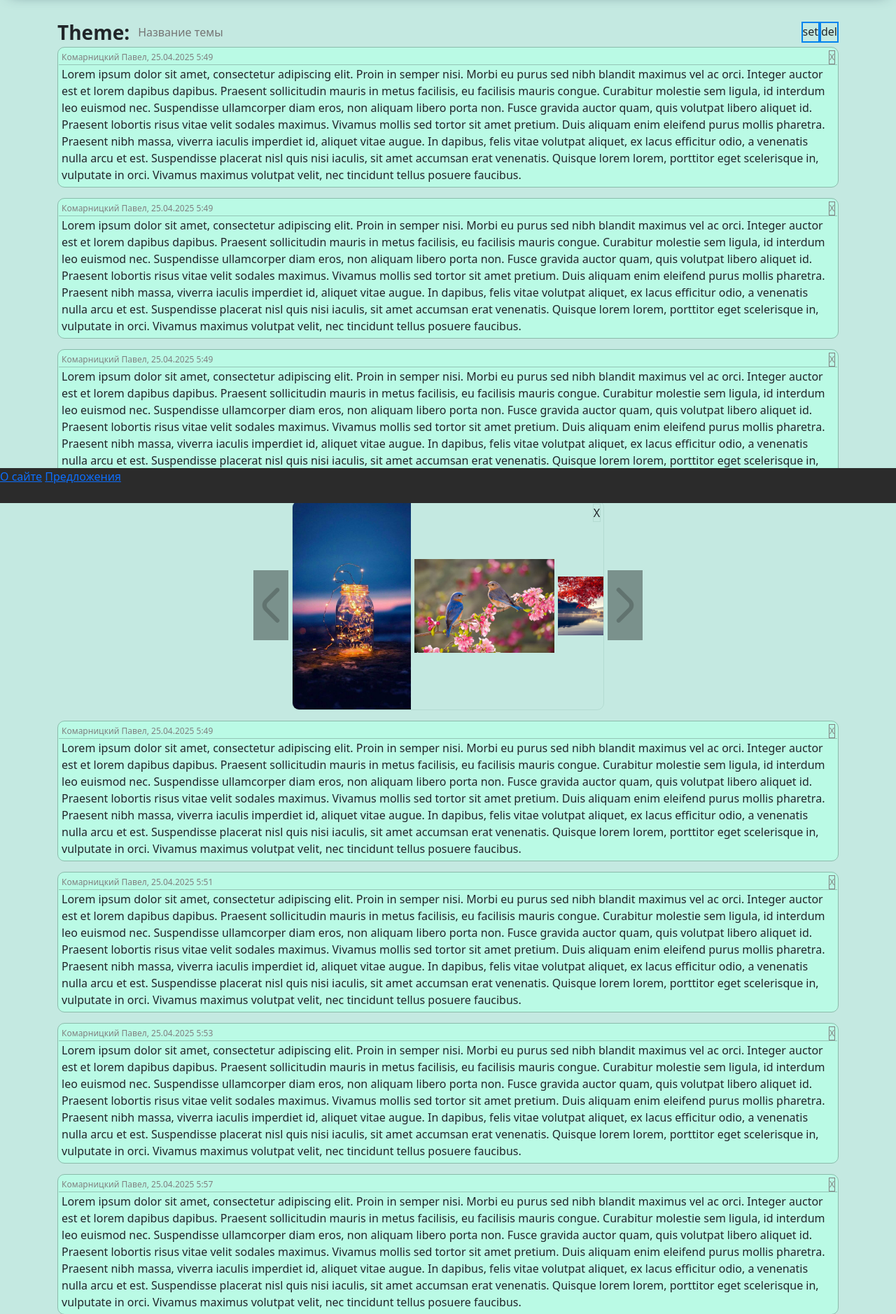
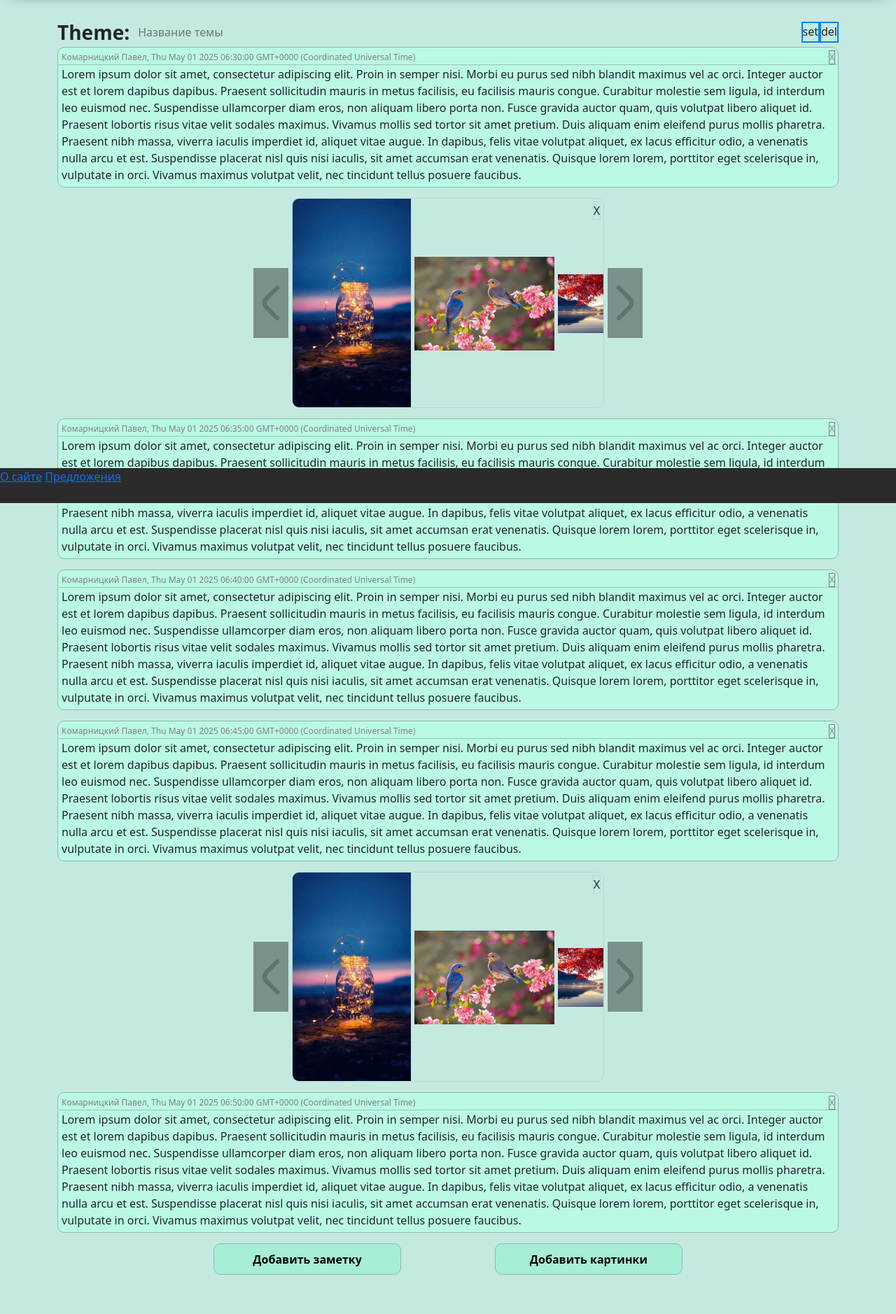
Before and after one commit to EngineerPaul/Diary, a Django app: page /notes/1/ in a window 1280 px wide. Shown: the part 81-1959 px from the top of the page at 70% size. After the commit the page ends 1903 px from the top, so only its background shows below. Run offline with Django 5.2, Linux system fonts and the light colour scheme.

Commit message:
note content v.1.2. Sorted by dates

```diff
--- a/frontend/templates/frontend/note.html
+++ b/frontend/templates/frontend/note.html
@@ -29,7 +29,7 @@
             </ul>
     </div>
     <div class="content" id="content">
-        <div class="record">
+        <!-- <div class="record">
             <div class="record-header">
                 <div class="name">
                     Комарницкий Павел
@@ -123,7 +123,7 @@
                     </svg>
                 </div>
             </div>
-        </div>
+        </div> -->
     </div>
     <div class="creation-area">
         <div class="creation-area-block">
@@ -220,11 +220,11 @@
     },
     getNotes: function() { // getting notes list by record id by date
         let blankContent = [ // like [[id, creationDate, content], ...]
-            [1, 'Комарницкий Павел', '25.04.2025 5:49', 'Lorem ipsum dolor sit amet, consectetur adipiscing elit. Proin in semper nisi. Morbi eu purus sed nibh blandit maximus vel ac orci. Integer auctor est et lorem dapibus dapibus. Praesent sollicitudin mauris in metus facilisis, eu facilisis mauris congue. Curabitur molestie sem ligula, id interdum leo euismod nec. Suspendisse ullamcorper diam eros, non aliquam libero porta non. Fusce gravida auctor quam, quis volutpat libero aliquet id. Praesent lobortis risus vitae velit sodales maximus. Vivamus mollis sed tortor sit amet pretium. Duis aliquam enim eleifend purus mollis pharetra. Praesent nibh massa, viverra iaculis imperdiet id, aliquet vitae augue. In dapibus, felis vitae volutpat aliquet, ex lacus efficitur odio, a venenatis nulla arcu et est. Suspendisse placerat nisl quis nisi iaculis, sit amet accumsan erat venenatis. Quisque lorem lorem, porttitor eget scelerisque in, vulputate in orci. Vivamus maximus volutpat velit, nec tincidunt tellus posuere faucibus.'],
-            [2, 'Комарницкий Павел', '25.04.2025 5:51', 'Lorem ipsum dolor sit amet, consectetur adipiscing elit. Proin in semper nisi. Morbi eu purus sed nibh blandit maximus vel ac orci. Integer auctor est et lorem dapibus dapibus. Praesent sollicitudin mauris in metus facilisis, eu facilisis mauris congue. Curabitur molestie sem ligula, id interdum leo euismod nec. Suspendisse ullamcorper diam eros, non aliquam libero porta non. Fusce gravida auctor quam, quis volutpat libero aliquet id. Praesent lobortis risus vitae velit sodales maximus. Vivamus mollis sed tortor sit amet pretium. Duis aliquam enim eleifend purus mollis pharetra. Praesent nibh massa, viverra iaculis imperdiet id, aliquet vitae augue. In dapibus, felis vitae volutpat aliquet, ex lacus efficitur odio, a venenatis nulla arcu et est. Suspendisse placerat nisl quis nisi iaculis, sit amet accumsan erat venenatis. Quisque lorem lorem, porttitor eget scelerisque in, vulputate in orci. Vivamus maximus volutpat velit, nec tincidunt tellus posuere faucibus.'],
-            [3, 'Комарницкий Павел', '25.04.2025 5:53', 'Lorem ipsum dolor sit amet, consectetur adipiscing elit. Proin in semper nisi. Morbi eu purus sed nibh blandit maximus vel ac orci. Integer auctor est et lorem dapibus dapibus. Praesent sollicitudin mauris in metus facilisis, eu facilisis mauris congue. Curabitur molestie sem ligula, id interdum leo euismod nec. Suspendisse ullamcorper diam eros, non aliquam libero porta non. Fusce gravida auctor quam, quis volutpat libero aliquet id. Praesent lobortis risus vitae velit sodales maximus. Vivamus mollis sed tortor sit amet pretium. Duis aliquam enim eleifend purus mollis pharetra. Praesent nibh massa, viverra iaculis imperdiet id, aliquet vitae augue. In dapibus, felis vitae volutpat aliquet, ex lacus efficitur odio, a venenatis nulla arcu et est. Suspendisse placerat nisl quis nisi iaculis, sit amet accumsan erat venenatis. Quisque lorem lorem, porttitor eget scelerisque in, vulputate in orci. Vivamus maximus volutpat velit, nec tincidunt tellus posuere faucibus.'],
-            [4, 'Комарницкий Павел', '25.04.2025 5:57', 'Lorem ipsum dolor sit amet, consectetur adipiscing elit. Proin in semper nisi. Morbi eu purus sed nibh blandit maximus vel ac orci. Integer auctor est et lorem dapibus dapibus. Praesent sollicitudin mauris in metus facilisis, eu facilisis mauris congue. Curabitur molestie sem ligula, id interdum leo euismod nec. Suspendisse ullamcorper diam eros, non aliquam libero porta non. Fusce gravida auctor quam, quis volutpat libero aliquet id. Praesent lobortis risus vitae velit sodales maximus. Vivamus mollis sed tortor sit amet pretium. Duis aliquam enim eleifend purus mollis pharetra. Praesent nibh massa, viverra iaculis imperdiet id, aliquet vitae augue. In dapibus, felis vitae volutpat aliquet, ex lacus efficitur odio, a venenatis nulla arcu et est. Suspendisse placerat nisl quis nisi iaculis, sit amet accumsan erat venenatis. Quisque lorem lorem, porttitor eget scelerisque in, vulputate in orci. Vivamus maximus volutpat velit, nec tincidunt tellus posuere faucibus.'],
-            [5, 'Комарницкий Павел', '25.04.2025 5:59', 'Lorem ipsum dolor sit amet, consectetur adipiscing elit. Proin in semper nisi. Morbi eu purus sed nibh blandit maximus vel ac orci. Integer auctor est et lorem dapibus dapibus. Praesent sollicitudin mauris in metus facilisis, eu facilisis mauris congue. Curabitur molestie sem ligula, id interdum leo euismod nec. Suspendisse ullamcorper diam eros, non aliquam libero porta non. Fusce gravida auctor quam, quis volutpat libero aliquet id. Praesent lobortis risus vitae velit sodales maximus. Vivamus mollis sed tortor sit amet pretium. Duis aliquam enim eleifend purus mollis pharetra. Praesent nibh massa, viverra iaculis imperdiet id, aliquet vitae augue. In dapibus, felis vitae volutpat aliquet, ex lacus efficitur odio, a venenatis nulla arcu et est. Suspendisse placerat nisl quis nisi iaculis, sit amet accumsan erat venenatis. Quisque lorem lorem, porttitor eget scelerisque in, vulputate in orci. Vivamus maximus volutpat velit, nec tincidunt tellus posuere faucibus.'],
+            [1, 'Комарницкий Павел', '2025-05-01T06:30:00.243Z', 'Lorem ipsum dolor sit amet, consectetur adipiscing elit. Proin in semper nisi. Morbi eu purus sed nibh blandit maximus vel ac orci. Integer auctor est et lorem dapibus dapibus. Praesent sollicitudin mauris in metus facilisis, eu facilisis mauris congue. Curabitur molestie sem ligula, id interdum leo euismod nec. Suspendisse ullamcorper diam eros, non aliquam libero porta non. Fusce gravida auctor quam, quis volutpat libero aliquet id. Praesent lobortis risus vitae velit sodales maximus. Vivamus mollis sed tortor sit amet pretium. Duis aliquam enim eleifend purus mollis pharetra. Praesent nibh massa, viverra iaculis imperdiet id, aliquet vitae augue. In dapibus, felis vitae volutpat aliquet, ex lacus efficitur odio, a venenatis nulla arcu et est. Suspendisse placerat nisl quis nisi iaculis, sit amet accumsan erat venenatis. Quisque lorem lorem, porttitor eget scelerisque in, vulputate in orci. Vivamus maximus volutpat velit, nec tincidunt tellus posuere faucibus.'],
+            [2, 'Комарницкий Павел', '2025-05-01T06:35:00.243Z', 'Lorem ipsum dolor sit amet, consectetur adipiscing elit. Proin in semper nisi. Morbi eu purus sed nibh blandit maximus vel ac orci. Integer auctor est et lorem dapibus dapibus. Praesent sollicitudin mauris in metus facilisis, eu facilisis mauris congue. Curabitur molestie sem ligula, id interdum leo euismod nec. Suspendisse ullamcorper diam eros, non aliquam libero porta non. Fusce gravida auctor quam, quis volutpat libero aliquet id. Praesent lobortis risus vitae velit sodales maximus. Vivamus mollis sed tortor sit amet pretium. Duis aliquam enim eleifend purus mollis pharetra. Praesent nibh massa, viverra iaculis imperdiet id, aliquet vitae augue. In dapibus, felis vitae volutpat aliquet, ex lacus efficitur odio, a venenatis nulla arcu et est. Suspendisse placerat nisl quis nisi iaculis, sit amet accumsan erat venenatis. Quisque lorem lorem, porttitor eget scelerisque in, vulputate in orci. Vivamus maximus volutpat velit, nec tincidunt tellus posuere faucibus.'],
+            [3, 'Комарницкий Павел', '2025-05-01T06:40:00.243Z', 'Lorem ipsum dolor sit amet, consectetur adipiscing elit. Proin in semper nisi. Morbi eu purus sed nibh blandit maximus vel ac orci. Integer auctor est et lorem dapibus dapibus. Praesent sollicitudin mauris in metus facilisis, eu facilisis mauris congue. Curabitur molestie sem ligula, id interdum leo euismod nec. Suspendisse ullamcorper diam eros, non aliquam libero porta non. Fusce gravida auctor quam, quis volutpat libero aliquet id. Praesent lobortis risus vitae velit sodales maximus. Vivamus mollis sed tortor sit amet pretium. Duis aliquam enim eleifend purus mollis pharetra. Praesent nibh massa, viverra iaculis imperdiet id, aliquet vitae augue. In dapibus, felis vitae volutpat aliquet, ex lacus efficitur odio, a venenatis nulla arcu et est. Suspendisse placerat nisl quis nisi iaculis, sit amet accumsan erat venenatis. Quisque lorem lorem, porttitor eget scelerisque in, vulputate in orci. Vivamus maximus volutpat velit, nec tincidunt tellus posuere faucibus.'],
+            [4, 'Комарницкий Павел', '2025-05-01T06:45:00.243Z', 'Lorem ipsum dolor sit amet, consectetur adipiscing elit. Proin in semper nisi. Morbi eu purus sed nibh blandit maximus vel ac orci. Integer auctor est et lorem dapibus dapibus. Praesent sollicitudin mauris in metus facilisis, eu facilisis mauris congue. Curabitur molestie sem ligula, id interdum leo euismod nec. Suspendisse ullamcorper diam eros, non aliquam libero porta non. Fusce gravida auctor quam, quis volutpat libero aliquet id. Praesent lobortis risus vitae velit sodales maximus. Vivamus mollis sed tortor sit amet pretium. Duis aliquam enim eleifend purus mollis pharetra. Praesent nibh massa, viverra iaculis imperdiet id, aliquet vitae augue. In dapibus, felis vitae volutpat aliquet, ex lacus efficitur odio, a venenatis nulla arcu et est. Suspendisse placerat nisl quis nisi iaculis, sit amet accumsan erat venenatis. Quisque lorem lorem, porttitor eget scelerisque in, vulputate in orci. Vivamus maximus volutpat velit, nec tincidunt tellus posuere faucibus.'],
+            [5, 'Комарницкий Павел', '2025-05-01T06:50:00.243Z', 'Lorem ipsum dolor sit amet, consectetur adipiscing elit. Proin in semper nisi. Morbi eu purus sed nibh blandit maximus vel ac orci. Integer auctor est et lorem dapibus dapibus. Praesent sollicitudin mauris in metus facilisis, eu facilisis mauris congue. Curabitur molestie sem ligula, id interdum leo euismod nec. Suspendisse ullamcorper diam eros, non aliquam libero porta non. Fusce gravida auctor quam, quis volutpat libero aliquet id. Praesent lobortis risus vitae velit sodales maximus. Vivamus mollis sed tortor sit amet pretium. Duis aliquam enim eleifend purus mollis pharetra. Praesent nibh massa, viverra iaculis imperdiet id, aliquet vitae augue. In dapibus, felis vitae volutpat aliquet, ex lacus efficitur odio, a venenatis nulla arcu et est. Suspendisse placerat nisl quis nisi iaculis, sit amet accumsan erat venenatis. Quisque lorem lorem, porttitor eget scelerisque in, vulputate in orci. Vivamus maximus volutpat velit, nec tincidunt tellus posuere faucibus.'],
         ]
         return blankContent
     },
@@ -232,7 +232,7 @@
         // everything needs to be rewritten
         let blankImages = [ // like [[groupId, creationDate, [[imgId, src], ...]], ...]
             [
-                1, 'Комарницкий Павел', '25.04.2025 5:52', [
+                1, 'Комарницкий Павел', '2025-05-01T06:33:00.243Z', [
                     [1, "{% static 'img/forTest/1.jpg' %}"],
                     [2, "{% static 'img/forTest/2.jpg' %}"],
                     [3, "{% static 'img/forTest/3.jpg' %}"],
@@ -242,7 +242,7 @@
                 ],
             ],
             [
-                2, 'Комарницкий Павел', '25.04.2025 5:58', [
+                2, 'Комарницкий Павел', '2025-05-01T06:48:00.243Z', [
                     [7, "{% static 'img/forTest/1.jpg' %}"],
                     [8, "{% static 'img/forTest/2.jpg' %}"],
                     [9, "{% static 'img/forTest/3.jpg' %}"],
@@ -254,6 +254,8 @@
         ]
         return blankImages
     },
+
+    // blanks
     updateNote: function(noteId) { // change any comment
 
     },
@@ -284,19 +286,19 @@
     imagesGroups: {}, // images groups like {groupId: this.ImagesGroup, ...}
 
     Note: function(noteId, author, date, content) { // create note object using
-        this.Id = noteId //num
+        this.id = noteId //num
         this.author = author
-        this.date = date //str
+        this.date = new Date(date) //str
         this.content = content //str
     },
     Image: function(imageId, path) { // create image object using
-        this.Id = imageId
+        this.id = imageId
         this.path = path
     },
     ImagesGroup: function(imagesGroupId, author, date, images) { // create images group like Note
         this.id = imagesGroupId //num
         this.author = author
-        this.date = date //str
+        this.date = new Date(date) //str
         this.content = images //list of numeric ids
     },
     getContent: function() {
@@ -316,48 +318,38 @@
                 rawImages[igi][0], rawImages[igi][1], rawImages[igi][2], idList)
         }
 
-        // a = `
-        // сделать нормальную сортировку по дате
-        // let noteKeys = Object.keys(this.notes)
-        // let imagesGroupsKeys = Object.keys(this.imagesGroups)
-        // let ni = 0
-        // let igi = 0
-        // for (let i=0; i<this.notes.length+this.imagesGroups.length; i++) {
+        let noteKeys = Object.keys(this.notes)
+        let imagesGroupsKeys = Object.keys(this.imagesGroups)
+        let ni = 0
+        let igi = 0
+        for (let i=0; i<Object.keys(this.notes).length+Object.keys(this.imagesGroups).length; i++) {
 
-        //     let noteKey = noteKeys[ni]?
-        //         noteKeys[ni]:
-        //         null
-        //     let groupKey = imagesGroupsKeys[igi]?
-        //         imagesGroupsKeys[igi]:
-        //         null
+            let noteKey = noteKeys[ni]?
+                noteKeys[ni]:
+                null
+            let groupKey = imagesGroupsKeys[igi]?
+                imagesGroupsKeys[igi]:
+                null
 
-        //     if (this.notes[noteKey] && this.imagesGroups[groupKey]) {
-        //         if (this.notes[noteKey].date > this.notes[noteKey].date) {
-        //             this.content.push({'type': 'notes', 'id': this.notes[noteKey].id})
-        //             ni += 1
-        //         } else {
-        //             this.content.push({'type': 'imagesGroups', 'id': this.imagesGroups[groupKey].id})
-        //             igi += 1
-        //         }
-        //     } else {
-        //         if (this.notes[noteKey]) {
-        //             this.content.push({'type': 'notes', 'id': this.notes[noteKey].id})
-        //             ni += 1
-        //         } else if (this.imagesGroups[groupKey]) {
-        //             this.content.push({'type': 'imagesGroups', 'id': this.imagesGroups[groupKey].id})
-        //             igi += 1
-        //         } else {
-        //             // the both don't exist
-        //         }
-        //     }
-        // }
-        //`
-
-        for (key in this.notes) {
-            this.content.push({'type': 'note', 'id': key})
-        }
-        for (key in this.imagesGroups) {
-            this.content.push({'type': 'imagesGroup', 'id': key})
+            if (this.notes[noteKey] && this.imagesGroups[groupKey]) {
+                if (this.notes[noteKey].date.getTime() < this.imagesGroups[groupKey].date.getTime()) {
+                    this.content.push({'type': 'note', 'id': this.notes[noteKey].id})
+                    ni += 1
+                } else {
+                    this.content.push({'type': 'imagesGroup', 'id': this.imagesGroups[groupKey].id})
+                    igi += 1
+                }
+            } else {
+                if (this.notes[noteKey]) {
+                    this.content.push({'type': 'note', 'id': this.notes[noteKey].id})
+                    ni += 1
+                } else if (this.imagesGroups[groupKey]) {
+                    this.content.push({'type': 'imagesGroup', 'id': this.imagesGroups[groupKey].id})
+                    igi += 1
+                } else {
+                    console.log('Error: the both doesnt exist')
+                }
+            }
         }
     },
     viewContent: function() {
@@ -370,7 +362,6 @@
                 console.log('Error: content type is incorrect')
             }
         }
-        console.log(this.content)
     },
     viewNote: function(noteId) {
         let content = document.getElementById('content')
@@ -533,10 +524,20 @@
     run: function() {
         this.getContent()
         this.viewContent()
-
     }
 }
 content.run()
 
+
+// let now1 = new Date()
+// for (let i=0; i<10000; i++) {}
+// let now2 = new Date()
+// console.log('comparison', now1 == now2)
+// let nowJSON = now.toJSON()
+// let nowFromJSON = new Date(nowJSON)
+// console.log('now', now)
+// console.log('nowJSON', nowJSON)
+// console.log('nowFromJSON', nowFromJSON)
+
 </script>
 {% endblock content %}
```
Also changed, not shown: 1 other file.
